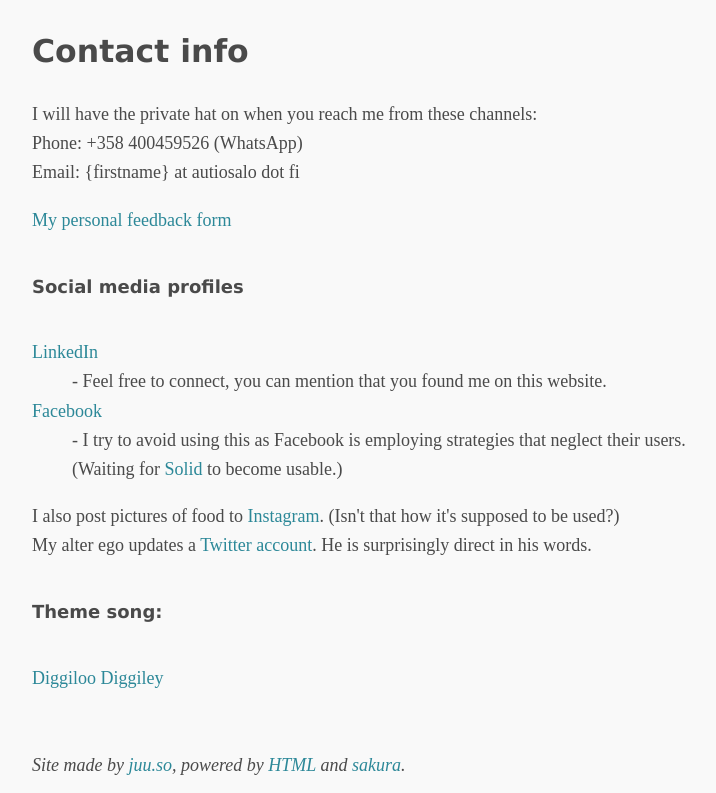
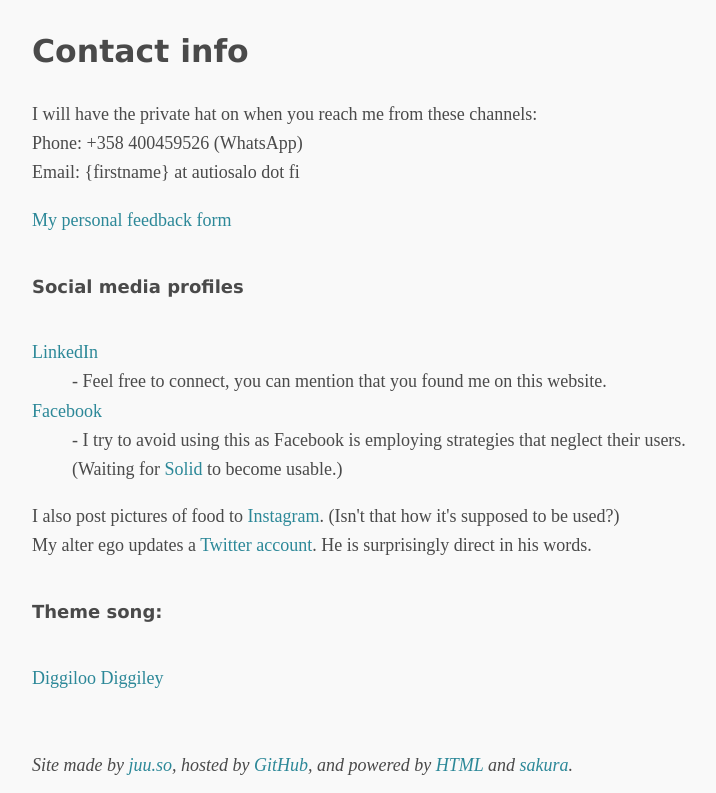
Before and after one commit to juusoautiosalo/me.juu.so, a plain HTML site: page index.html in a window 1280 px wide. Shown: the part 1010-1803 px from the top of the page, without its empty margins (266-982 px from the left). Drawn offline with Linux system fonts and the light colour scheme.

Commit message:
Added GitHub mention

```diff
--- a/index.html
+++ b/index.html
@@ -59,7 +59,7 @@ My alter ego updates a <a href="https://twitter.com/JuusoWilde" target="_blank">
 <a href="http://juu.so/diggiloo" target="_blank">Diggiloo Diggiley</a><br>
 <br>
 <br>
-<i>Site made by <a href="http://juu.so" target="_blank">juu.so</a>, powered by <a href="https://www.w3schools.com/html/" target="_blank">HTML</a>
+<i>Site made by <a href="http://juu.so" target="_blank">juu.so</a>, hosted by <a href="https://github.com/juusoautiosalo/juusoautiosalo.github.io" target="_blank">GitHub</a>, and powered by <a href="https://www.w3schools.com/html/" target="_blank">HTML</a>
 and <a href="https://oxal.org/projects/sakura/" target="_blank">sakura</a>.</i>
 </body>
 
```
